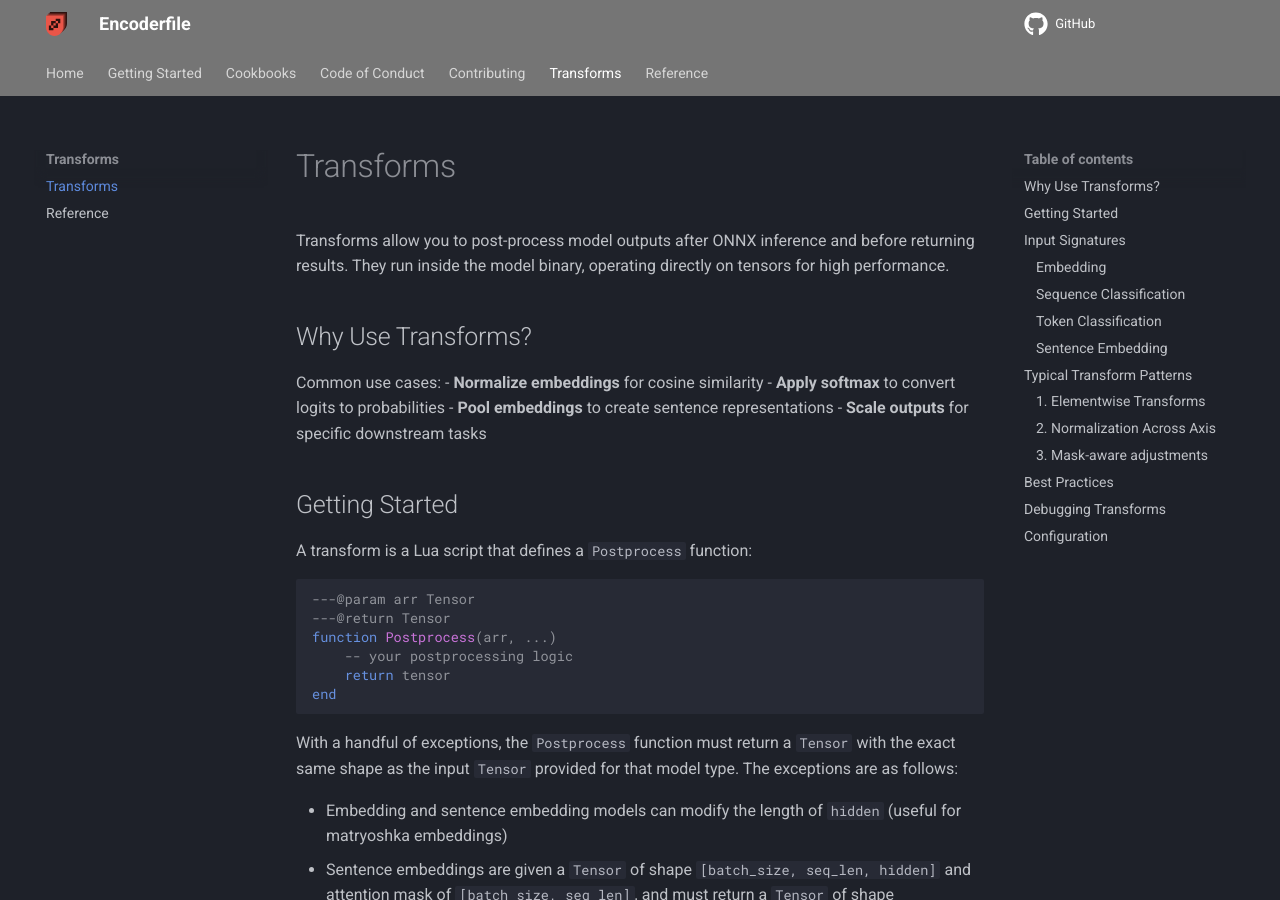
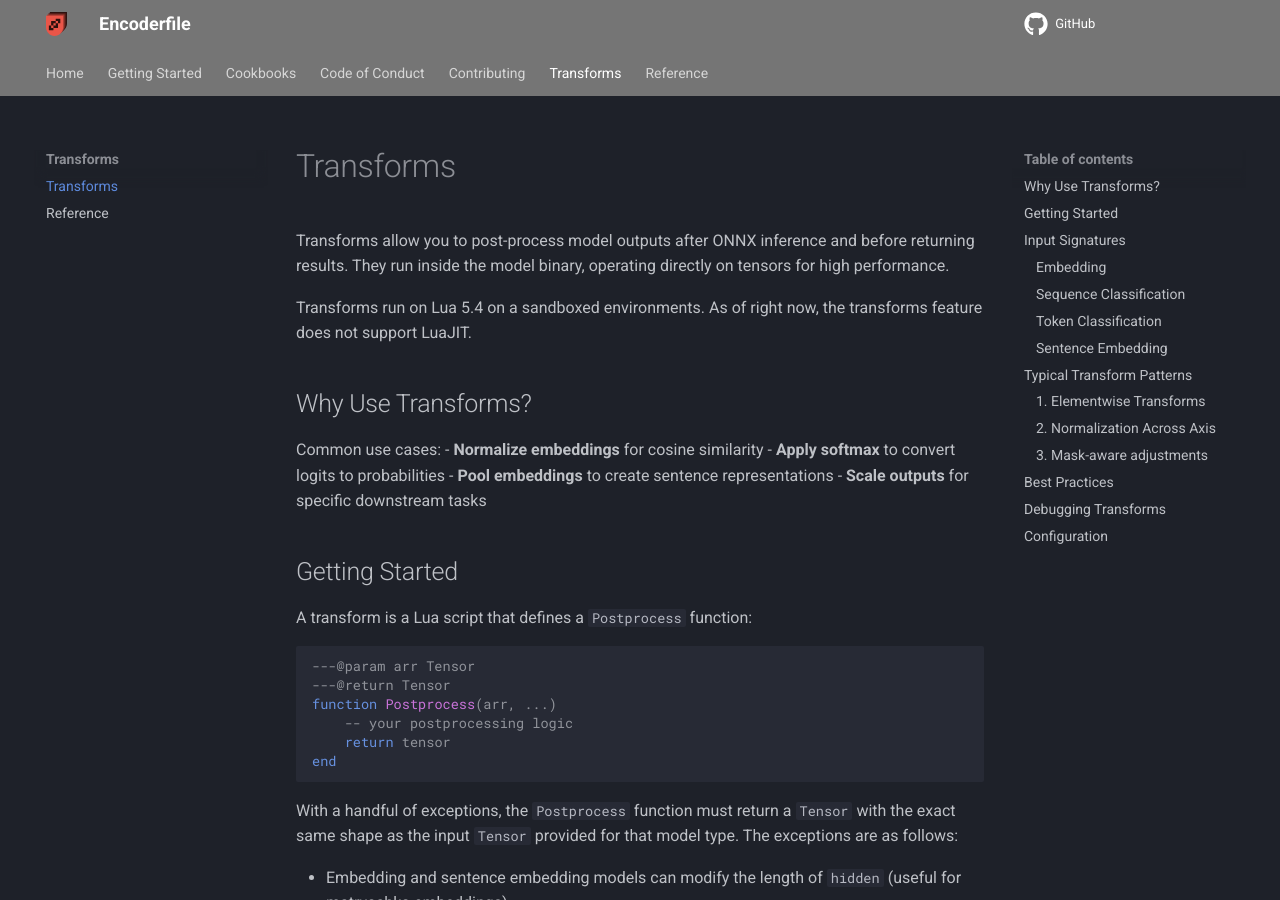
Before and after one commit to mozilla-ai/encoderfile, an MkDocs documentation site: the page built from docs/transforms/index.md, in a window 1280 px wide and 900 px high. Built offline with MkDocs 1.6.1 and Material for MkDocs 9.7.7, drawn with Linux system fonts in a browser that asks for light colours; comment, search, counter and statistics services are not loaded; the version menu is left out.

Commit message:
add lua version example

```diff
--- a/docs/transforms/index.md
+++ b/docs/transforms/index.md
@@ -1,6 +1,8 @@
 # Transforms
 
 Transforms allow you to post-process model outputs after ONNX inference and before returning results. They run inside the model binary, operating directly on tensors for high performance.
+
+Transforms run on Lua 5.4 on a sandboxed environments. As of right now, the transforms feature does not support LuaJIT.
 
 ## Why Use Transforms?
 
```
